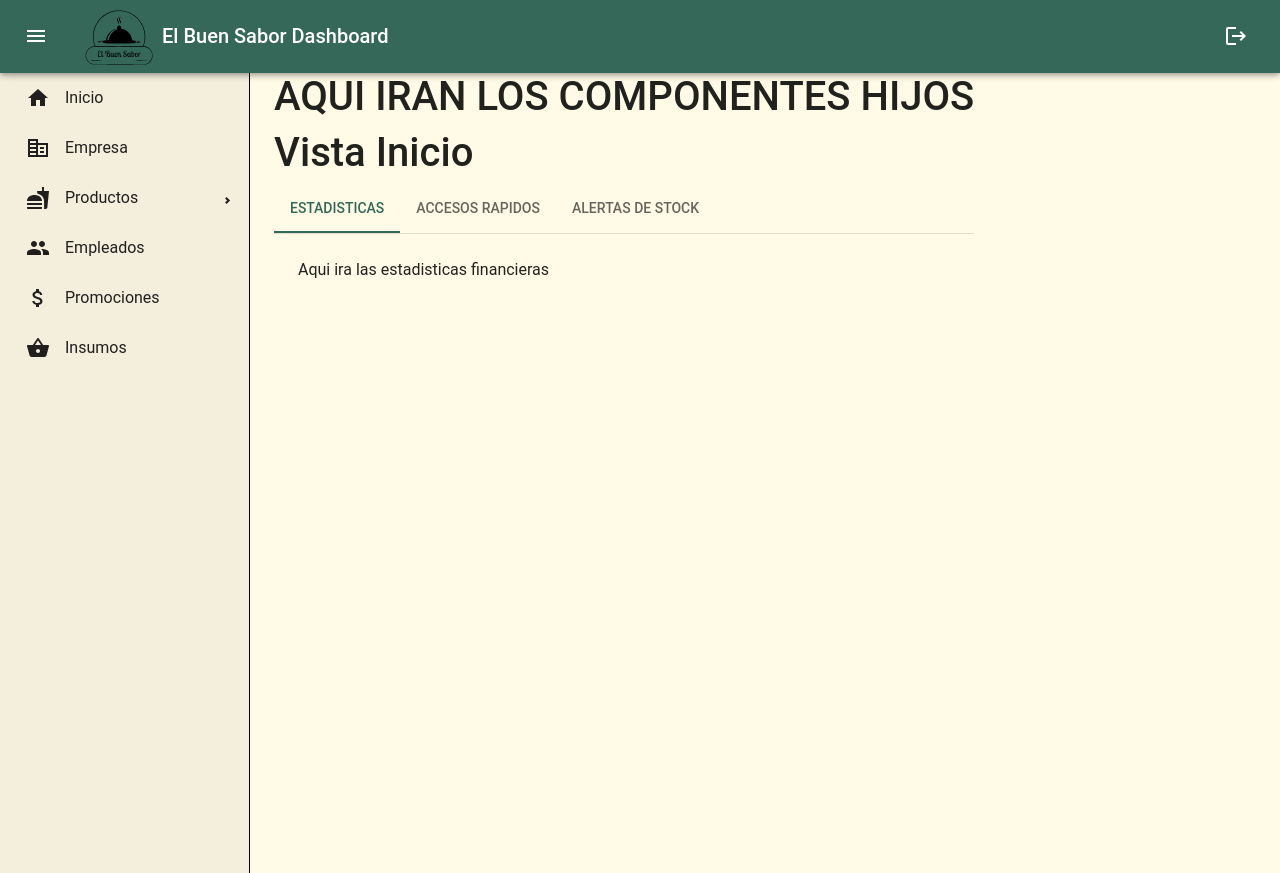
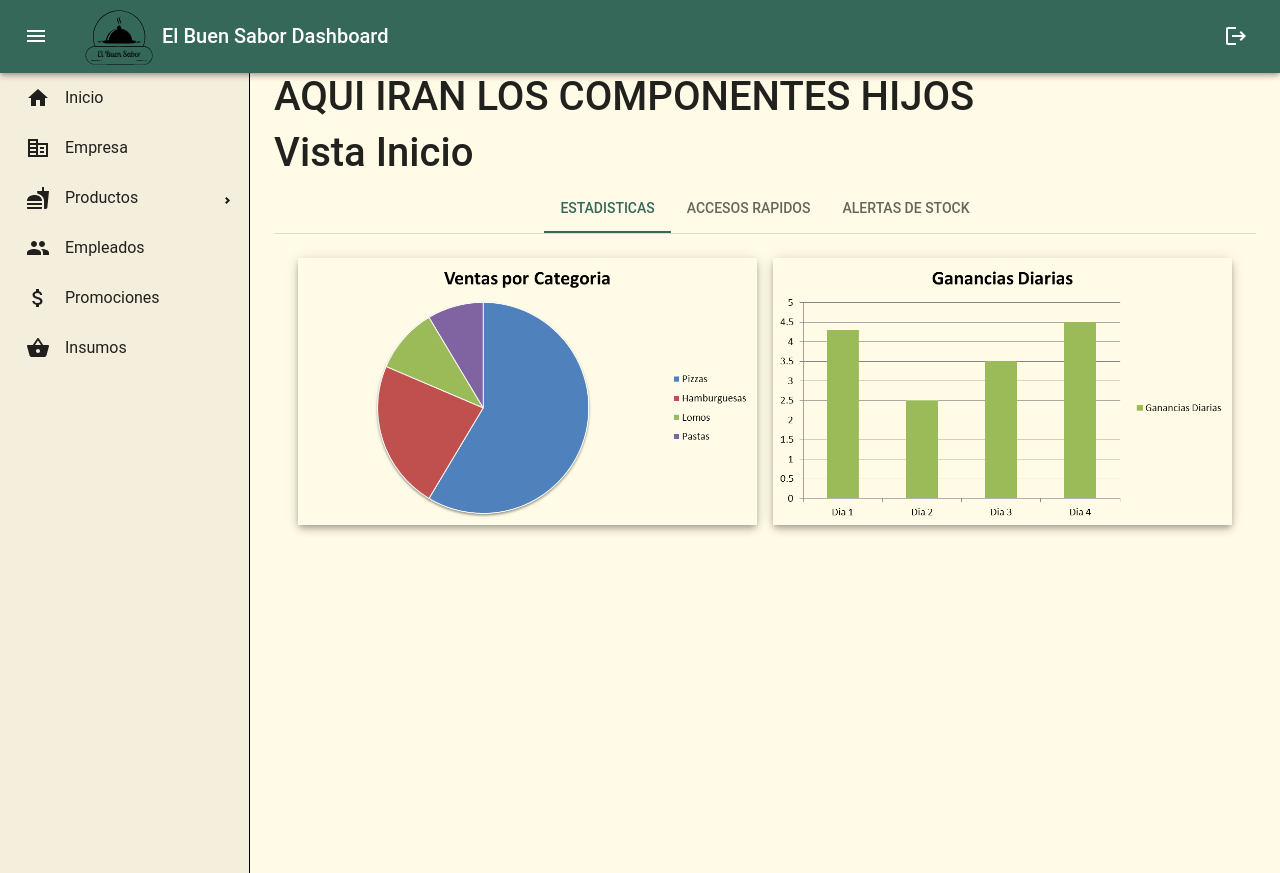
Before and after one commit to PanicAt-the-Kernel/El-Buen-Sabor, a React (Vite) app in the folder FrontEnt/: page / in a window 1280 px wide. Built offline with nearby package versions, Linux system fonts and the light colour scheme.

Commit message:
Tab Estadisticas

```diff
--- a/FrontEnt/src/componentes/ui/dashboard/vistaInicio/MUITabs.tsx
+++ b/FrontEnt/src/componentes/ui/dashboard/vistaInicio/MUITabs.tsx
@@ -1,8 +1,9 @@
-import * as React from 'react';
-import Tabs from '@mui/material/Tabs';
-import Tab from '@mui/material/Tab';
-import Typography from '@mui/material/Typography';
-import Box from '@mui/material/Box';
+import * as React from "react";
+import Tabs from "@mui/material/Tabs";
+import Tab from "@mui/material/Tab";
+import Typography from "@mui/material/Typography";
+import Box from "@mui/material/Box";
+import { Grid, Paper } from "@mui/material";
 
 interface TabPanelProps {
   children?: React.ReactNode;
@@ -33,7 +34,7 @@ function CustomTabPanel(props: TabPanelProps) {
 function a11yProps(index: number) {
   return {
     id: `simple-tab-${index}`,
-    'aria-controls': `simple-tabpanel-${index}`,
+    "aria-controls": `simple-tabpanel-${index}`,
   };
 }
 
@@ -45,16 +46,32 @@ export default function MUITabs() {
   };
 
   return (
-    <Box sx={{ width: '100%' }}>
-      <Box sx={{ borderBottom: 1, borderColor: 'divider' }}>
-        <Tabs value={value} onChange={handleChange} aria-label="basic tabs example">
+    <Box sx={{ width: "100%" }}>
+      <Box sx={{ borderBottom: 1, borderColor: "divider" }}>
+        <Tabs
+          value={value}
+          onChange={handleChange}
+          aria-label="basic tabs example"
+          centered
+        >
           <Tab label="Estadisticas" {...a11yProps(0)} />
           <Tab label="Accesos Rapidos" {...a11yProps(1)} />
           <Tab label="Alertas de Stock" {...a11yProps(2)} />
         </Tabs>
       </Box>
       <CustomTabPanel value={value} index={0}>
-        Aqui ira las estadisticas financieras
+        <Grid container spacing={2}>
+          <Grid item xs={6}>
+            <Paper elevation={5}>
+              <img src={"/imgs/grafico1.png"} className="img-fluid" />
+            </Paper>
+          </Grid>
+          <Grid item xs={6}>
+            <Paper elevation={5}>
+              <img src={"/imgs/grafico2.png"} className="img-fluid" />
+            </Paper>
+          </Grid>
+        </Grid>
       </CustomTabPanel>
       <CustomTabPanel value={value} index={1}>
         Aqui iran enlaces rapidos estilo dashboard de la sophi
```
Also changed, not shown: FrontEnt/public/imgs/grafico1.png (added), FrontEnt/public/imgs/grafico2.png (added).
